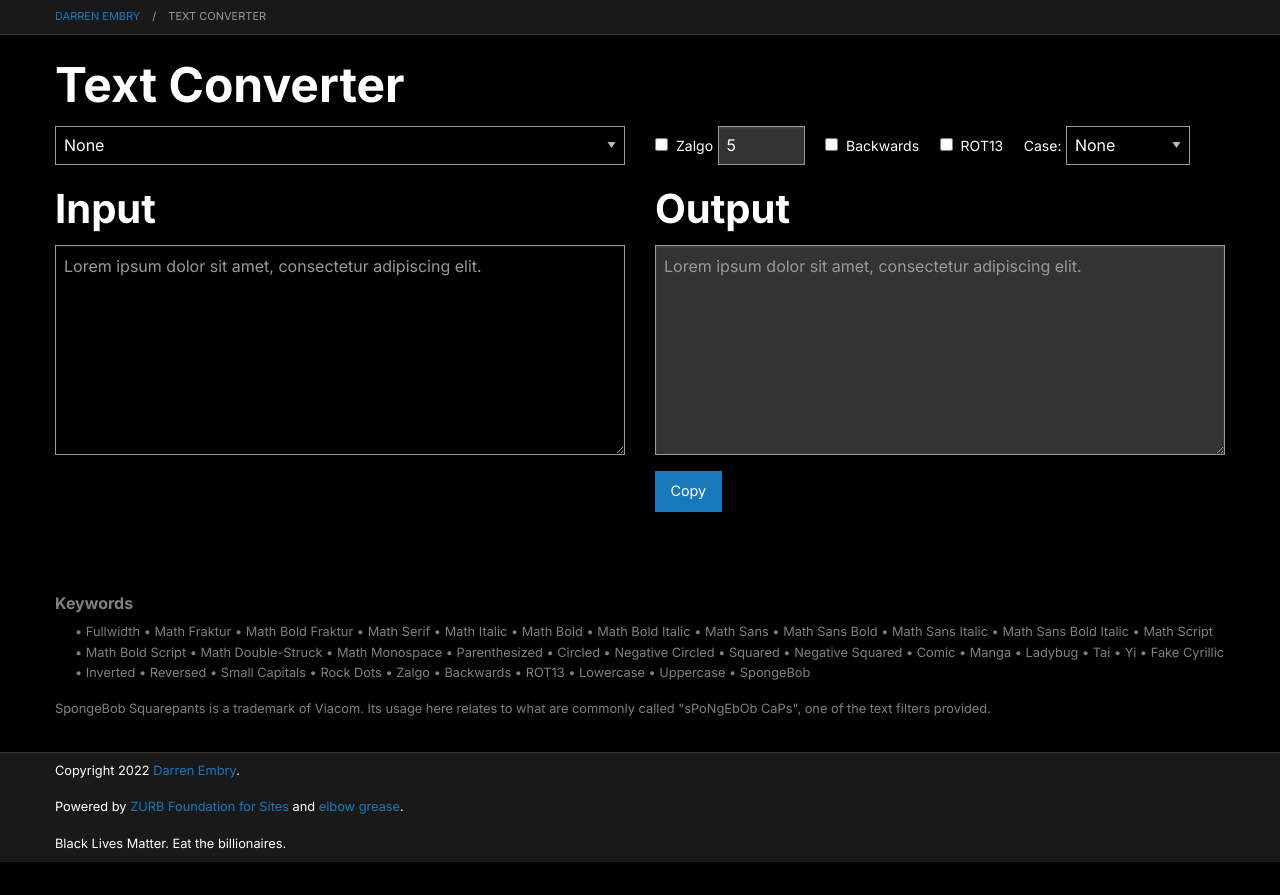
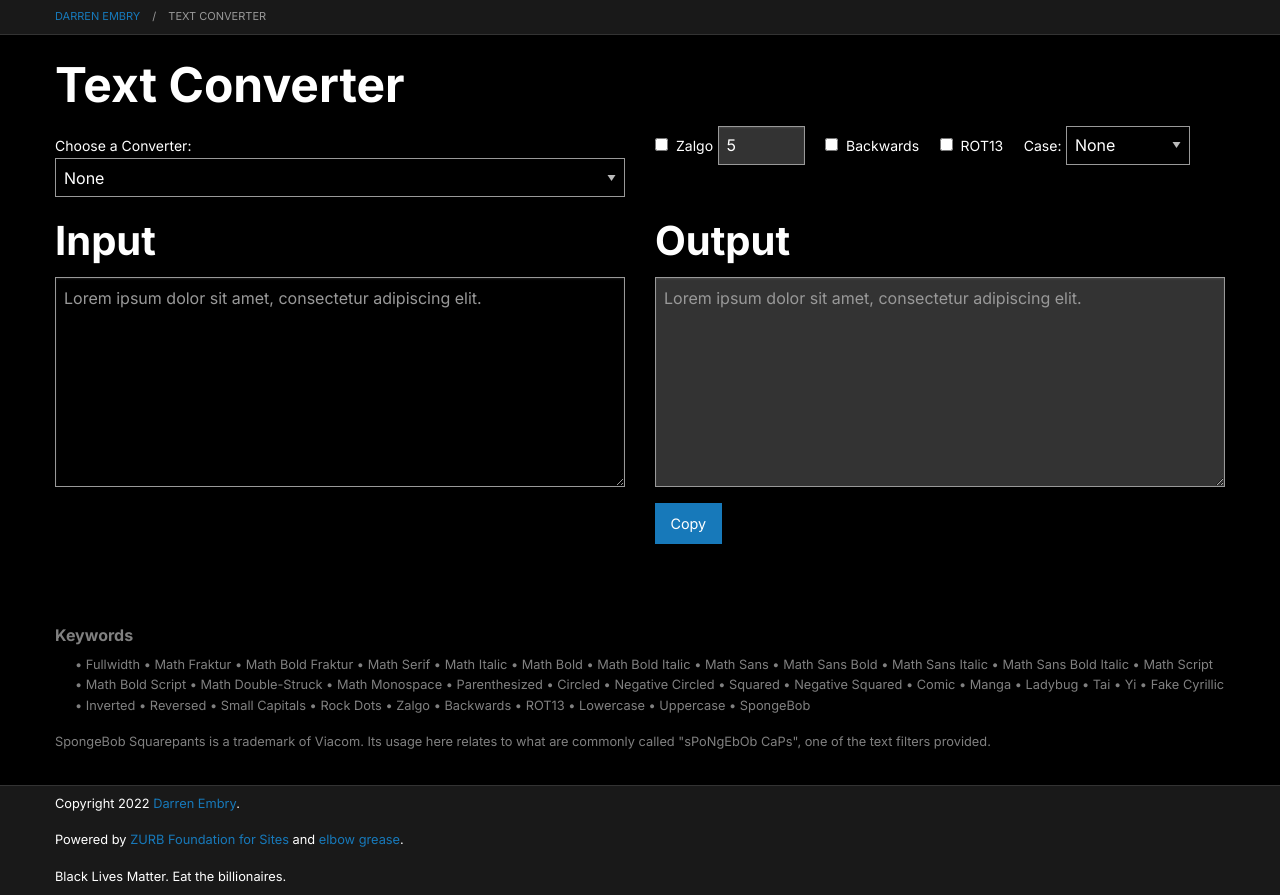
Before and after one commit to dse/text-converter, a website: page docs/index.html in a window 1280 px wide. Before the commit the page ends 862 px from the top, so only its background shows below. Drawn offline with Linux system fonts and the light colour scheme.

Commit message:
label for converter for clarity

```diff
--- a/docs/index.html
+++ b/docs/index.html
@@ -78,6 +78,9 @@
                         <form>
                             <div class="grid-x grid-margin-x" style="align-items: baseline;">
                                 <div class="cell large-6">
+                                    <label style="display: block;" for="converter">
+                                        Choose a Converter:
+                                    </label>
                                     <select id="converter" name="converter">
                                         <option value="">None</option>
                                     </select>
```
